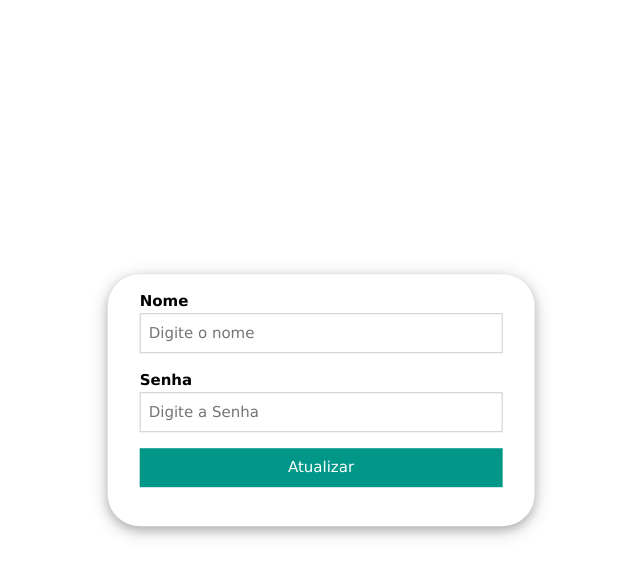
After one commit to rlonghiDev/prontuarioDigital, a PHP site: page /dadosPessoais.php in a window 1280 px wide. The commit adds this page. Shown: the top 577 px of the page, without its empty margins (319-959 px from the left). Run offline with PHP 8.4, Linux system fonts and the light colour scheme; the visitor is signed in with stand-in values (Sample User, id 1); data that the repository does not hold is empty.

Commit message:
Ajustes no processo de login para inclusão dos dados cadastrais

```diff
--- /dev/null
+++ b/dadosPessoais.php
@@ -0,0 +1,22 @@
+<?php
+
+    require_once ('verificaAcesso.php'); /*Verifica Sessão Ativa*/
+    require_once ('cabecalho.php'); /*Padrão de apresentação do cabeçalho*/
+
+?>
+
+<div class="w3-container w3-round-xxlarge w3-display-middle w3-card-4 w3-third">
+
+    <form class="w3-container " action="updateUsuarioAction.php" method="post"> <!Passa as informações de Usuário para o banco>
+        <div class="w3-section">
+            <label style="font-weight: bold;">Nome</label>
+            <input class="w3-input w3-border w3-margin-bottom" type="text" placeholder="Digite o nome" name="txtNomeUsuario" <?php echo 'required value="'.$nomeUsuario.'"' ?> >
+
+            <label style="font-weight: bold;">Senha</label>
+            <input class="w3-input w3-border" type="text" placeholder="Digite a Senha" name="txtSenha" required>
+
+            <button class="w3-button w3-block w3-teal w3-section w3-padding" type="submit">Atualizar</button>
+        </div>
+    </form>
+<br>
+<?php require_once ('rodape.php'); /*Faz a chamada da estrutura padronizada de Cabeçalho*/?>
--- a/loginAction.php
+++ b/loginAction.php
@@ -8,7 +8,7 @@
             $nome = $_POST['txtNome'];
             $senha = $_POST['txtSenha'];
                 require_once ('conexaoBD.php');
-            $sql = "SELECT * FROM usuario WHERE nomeUsuario = '".$nome."';";
+            $sql = "SELECT * FROM usuario WHERE usuario = '".$nome."';";
             $resultado = $conexao->query($sql);
             //echo $sql;
             $linha = mysqli_fetch_array($resultado);
--- a/logout.php
+++ b/logout.php
@@ -1,7 +1,9 @@
-<div class="w3-padding w3-content w3-text-grey w3-third w3-margin">
+<a href="logoutAction.php">Sair</a>
+
+<!-- <div class="w3-padding w3-content w3-text-grey w3-third w3-margin">
     <form action="logoutAction.php" class="w3-container" method='post'>
         <button name="btnLogout" class="w3-button w3-black w3-cell w3-round-large w3-right w3-margin-right">
         <i class="w3-xlarge fa fa-times-rectangle"> </i> Sair </button>
     </form>
-</div>
+</div> -->
 <!--w3-display-topright>
```
Also changed, not shown: acessoNegado.php (added, +8 -0 lines), principal.php (+16 -8 lines), 2 other files.
